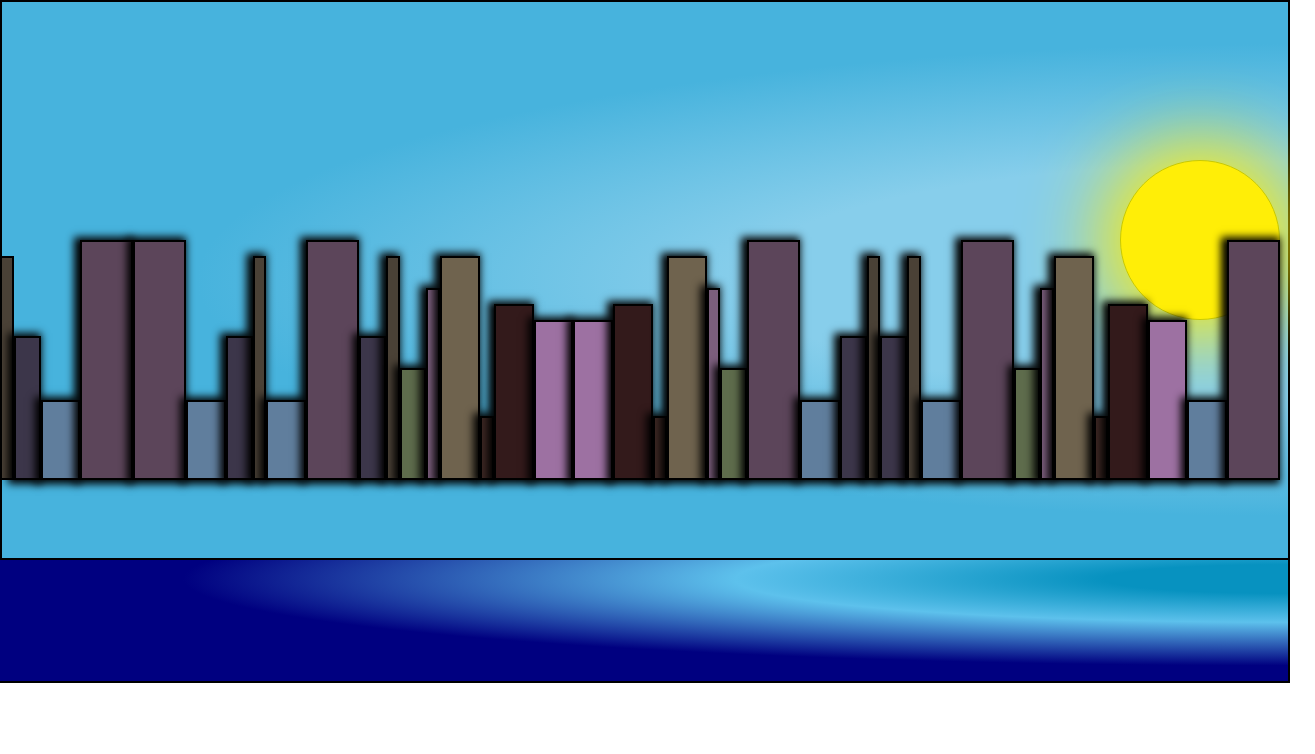
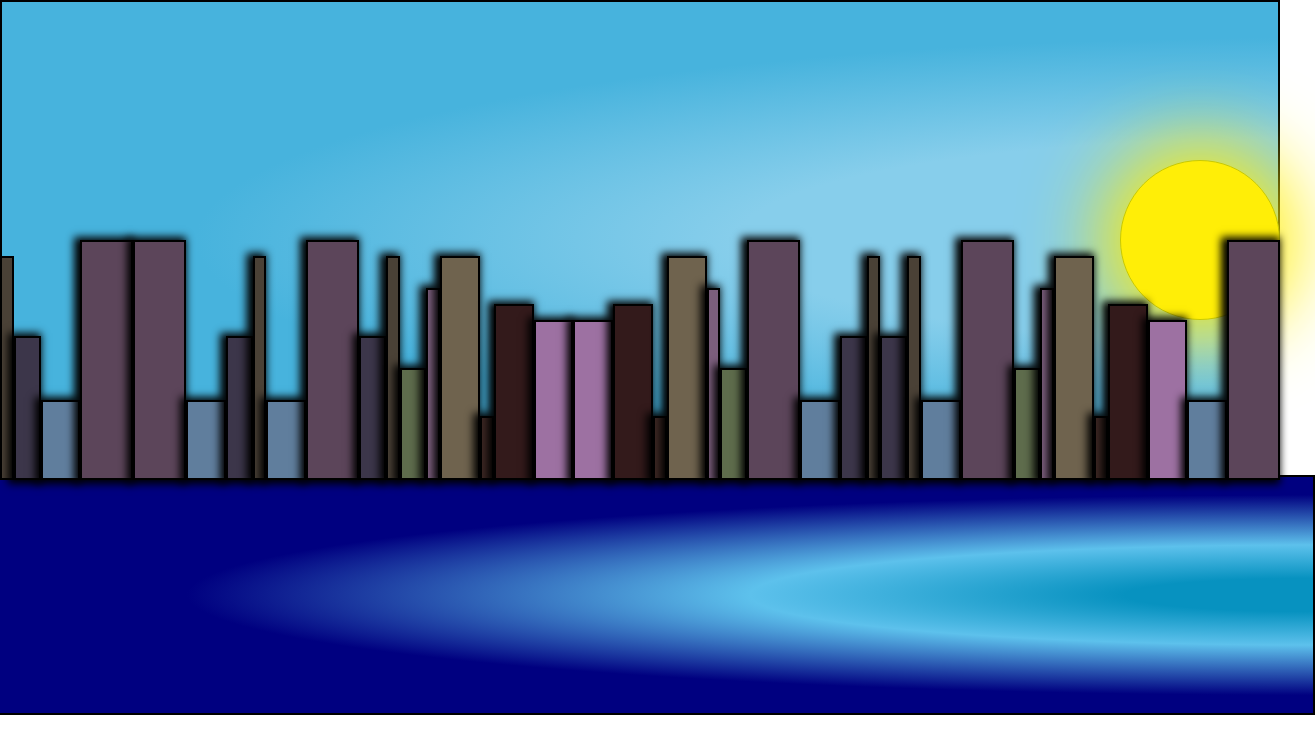
Before and after one commit to MilesRoark/City-Skyline, a plain HTML site: page index.html in a window 1280 px wide. Shown: the whole page, 1315 px wide, since content can reach past the window. Drawn offline with Linux system fonts and the light colour scheme.

Commit message:
Update styles.css

```diff
--- a/styles.css
+++ b/styles.css
@@ -3,6 +3,11 @@
 *::after {
   box-sizing: border-box;
 }
+
+html {
+  overflow: hidden;
+}
+
 .body {
   padding: 0;
   margin: 0;
@@ -28,8 +33,8 @@
 .backdrop--top {
   position: absolute;
   border: 2px solid black;
-  height: 70vh;
-  width: 100.8vw;
+  height: 30rem;
+  width: 100%;
   top: 0;
   left: 0;
   z-index: -1;
@@ -44,8 +49,8 @@
 .backdrop--bottom {
   position: absolute;
   border: 2px solid black;
-  height: 26vh;
-  width: 102vw;
+  height: 15rem;
+  width: 104vw;
   top: 29.7rem;
   left: -1rem;
   z-index: -3;
@@ -68,6 +73,8 @@
   display: flex;
   flex-flow: row nowrap;
   justify-content: center;
+  background-color: transparent;
+  background: transparent;
 }
 
 .building1 {
```
